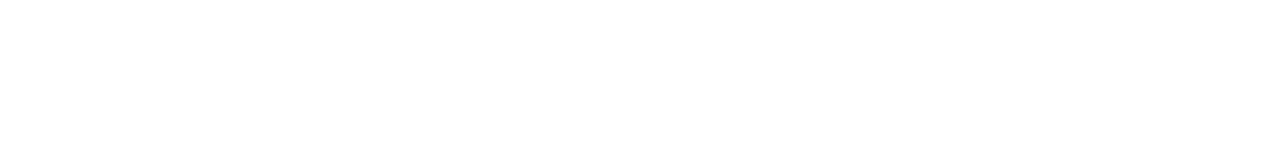
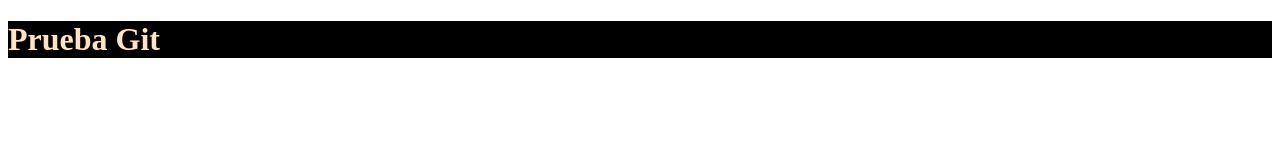
Before and after one commit to Thecris28/Pruebaweb1, a plain HTML site: page index.html in a window 1280 px wide. Drawn offline with Linux system fonts and the light colour scheme.

Commit message:
agregado del css

```diff
--- /dev/null
+++ b/css/style.css
@@ -0,0 +1,5 @@
+.h1{
+    text-transform: capitalize;
+    color: bisque;
+    background-color: black;
+}
--- a/index.html
+++ b/index.html
@@ -4,9 +4,10 @@
     <meta charset="UTF-8">
     <meta http-equiv="X-UA-Compatible" content="IE=edge">
     <meta name="viewport" content="width=device-width, initial-scale=1.0">
+    <link rel="stylesheet" href="css/style.css">
     <title>Document</title>
 </head>
 <body>
-    <h1></h1>
+    <h1 class="h1">prueba git</h1>
 </body>
 </html>
```
